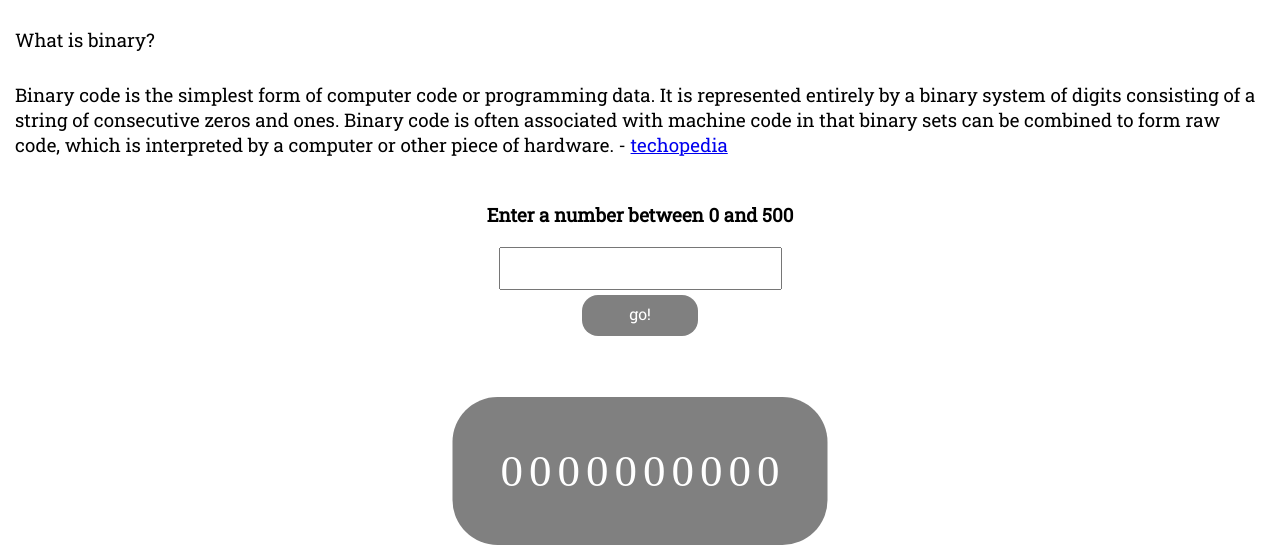
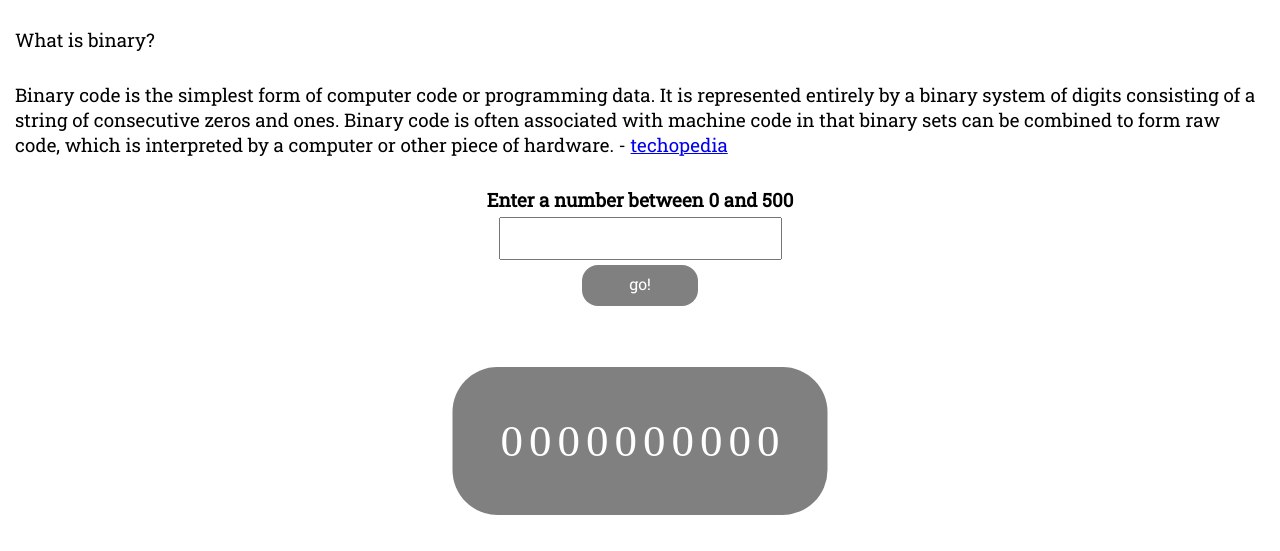
Before and after one commit to victoriaj1003/binarything, a PHP site: page / in a window 1280 px wide. Shown: the part 249-800 px from the top of the page. Run offline with PHP 8.4, Linux system fonts and the light colour scheme.

Commit message:
fixed alignment of form

```diff
--- a/styles/style.css
+++ b/styles/style.css
@@ -58,7 +58,7 @@ header p {
 }
 
 #theform h3 {
-	margin: 20px;
+	margin: 5px 20px;
 }
 
 #alert {
```
